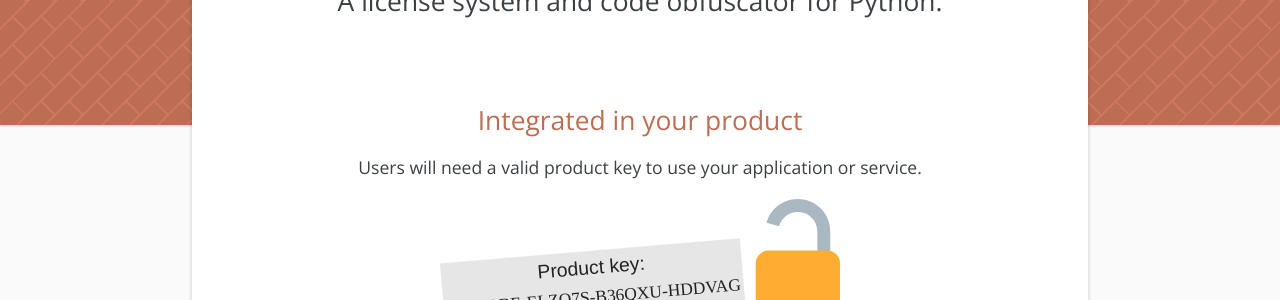
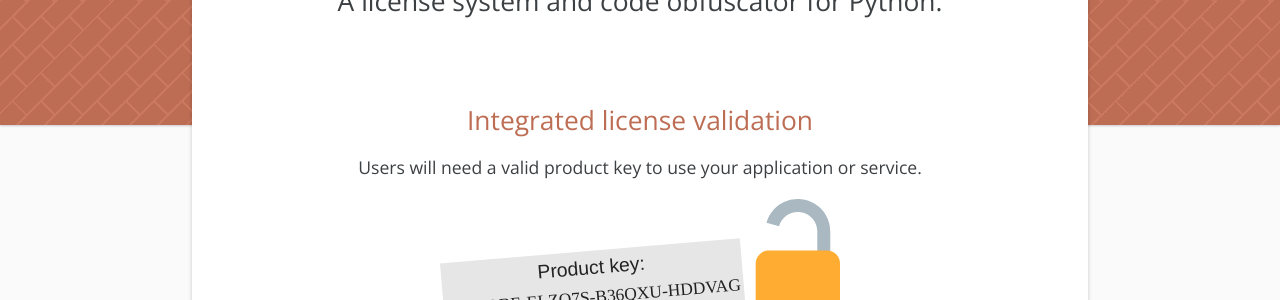
Before and after one commit to juanlao7/codeclose, a Jekyll site: the page built from docs/index.md, in a window 1280 px wide and 900 px high. Shown: the part 397-697 px from the top of the window. Built offline with Jekyll 4.4.1, drawn with Linux system fonts in a browser that asks for light colours; our own code applies the rules of GitHub Pages for plain Markdown files.

Commit message:
Fix title

```diff
--- a/docs/index.md
+++ b/docs/index.md
@@ -47,7 +47,7 @@ no_title: true
 
 <p id="bigTitle">A license system and code obfuscator for Python.</p>
 
-## Integrated in your product
+## Integrated license validation
 
 Users will need a valid product key to use your application or service.
 
```
